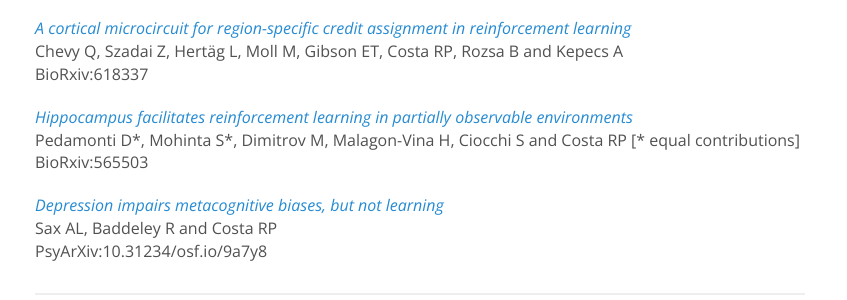
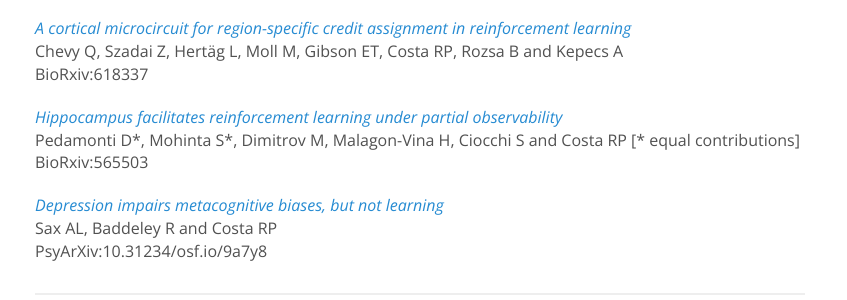
Before and after one commit to neuralml/neuralml.github.io, a Jekyll site: the page built from publications.md, in a window 1280 px wide and 900 px high. Shown: the part 353-653 px from the top of the window, without its empty margins (220-1067 px from the left). Built offline with Jekyll 4.4.1, drawn with Linux system fonts in a browser that asks for light colours; nearby versions of some CDN libraries.

Commit message:
Update publications.md

```diff
--- a/publications.md
+++ b/publications.md
@@ -24,7 +24,7 @@ BioRxiv:631500
 Chevy Q, Szadai Z, Hertäg L, Moll M, Gibson ET, Costa RP, Rozsa B and Kepecs A<br>
 BioRxiv:618337
 
-[_Hippocampus facilitates reinforcement learning in partially observable environments_](https://doi.org/10.1101/2023.11.09.565503)<br>
+[_Hippocampus facilitates reinforcement learning under partial observability_](https://doi.org/10.1101/2023.11.09.565503)<br>
 Pedamonti D\*, Mohinta S\*, Dimitrov M, Malagon-Vina H, Ciocchi S and Costa RP [\* equal contributions]<br>
 BioRxiv:565503
 
```
